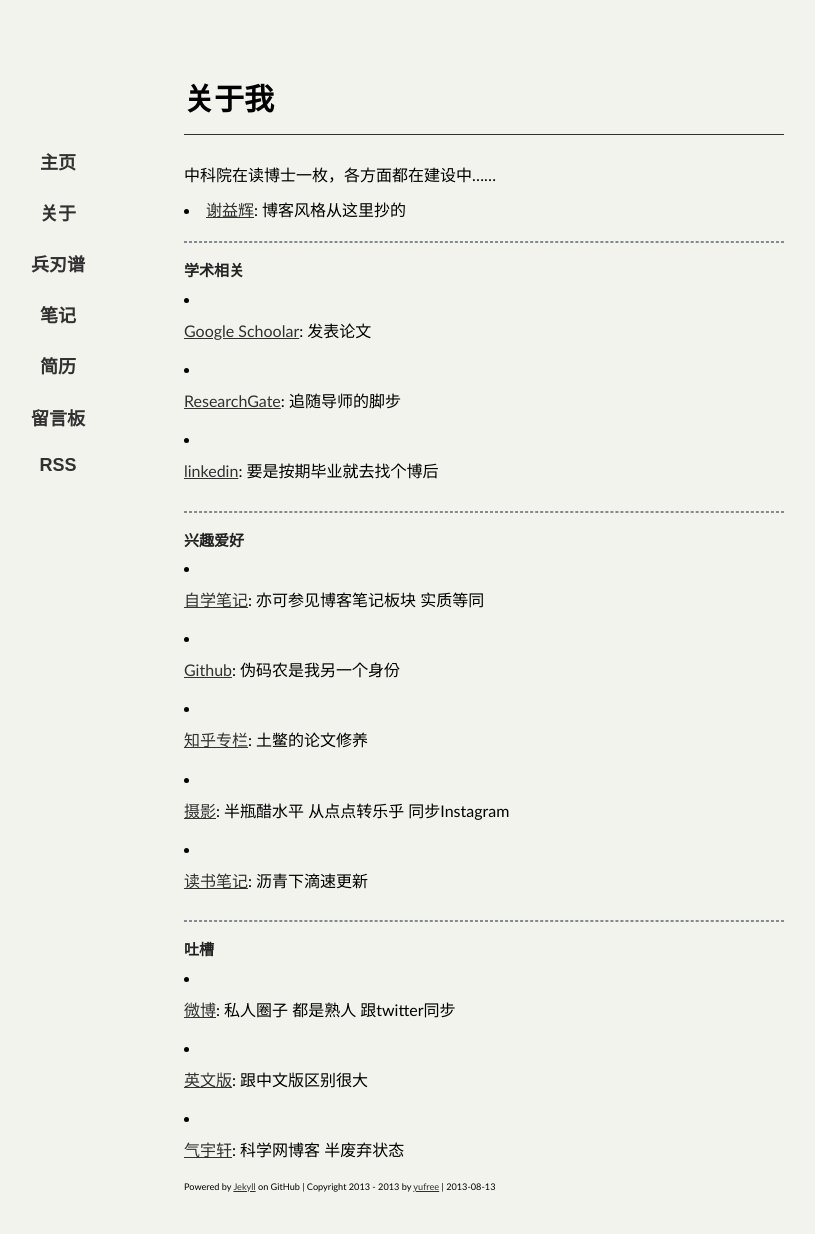
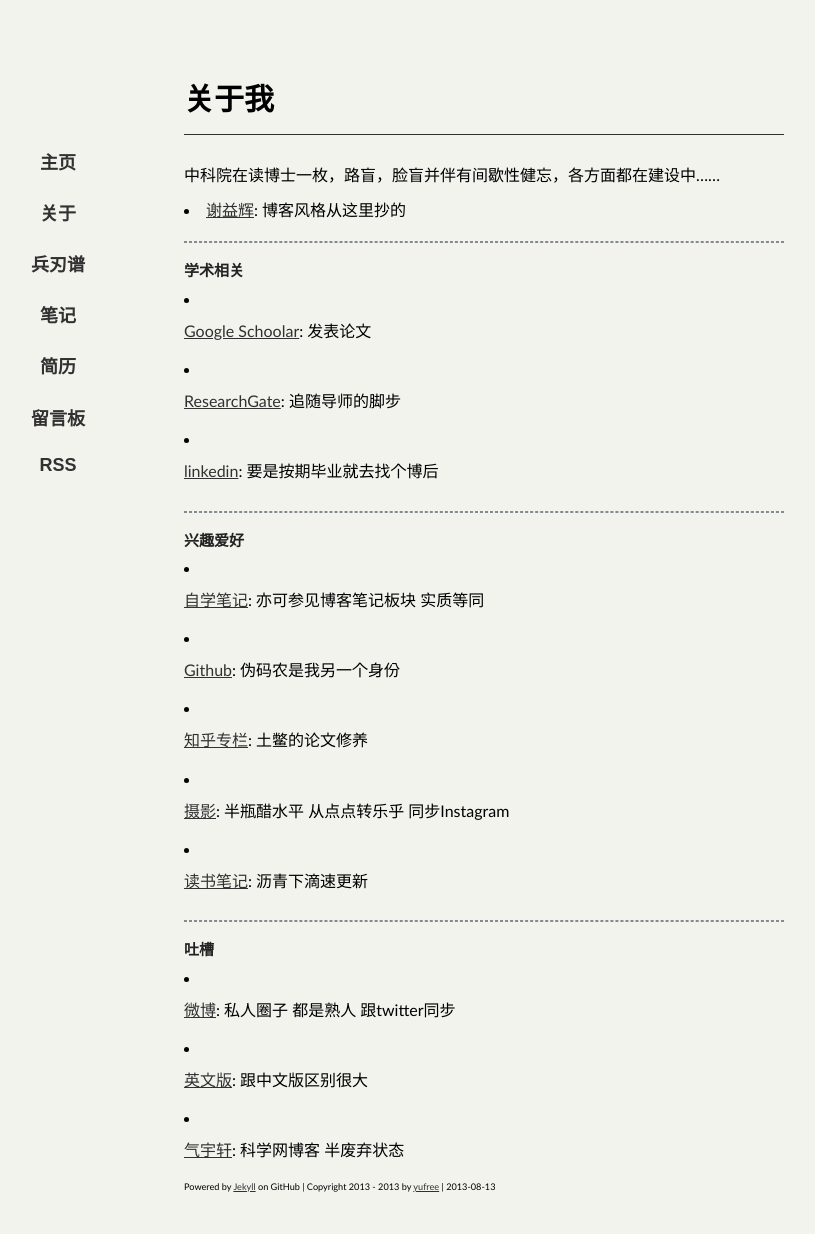
Before and after one commit to yufree/blogcn, a Jekyll site: the page built from about/index.md, in a window 1280 px wide. Shown: the whole page, without its empty margins (156-971 px from the left). Built offline with Jekyll 4.4.1, drawn with Linux system fonts in a browser that asks for light colours; some web fonts are replaced.

Commit message:
add three prop

```diff
--- a/about/index.md
+++ b/about/index.md
@@ -3,7 +3,7 @@ title: 关于我
 layout: page
 ---
 
-中科院在读博士一枚，各方面都在建设中……
+中科院在读博士一枚，路盲，脸盲并伴有间歇性健忘，各方面都在建设中……
 
 - [谢益辉](http://yihui.name): 博客风格从这里抄的
 
```
